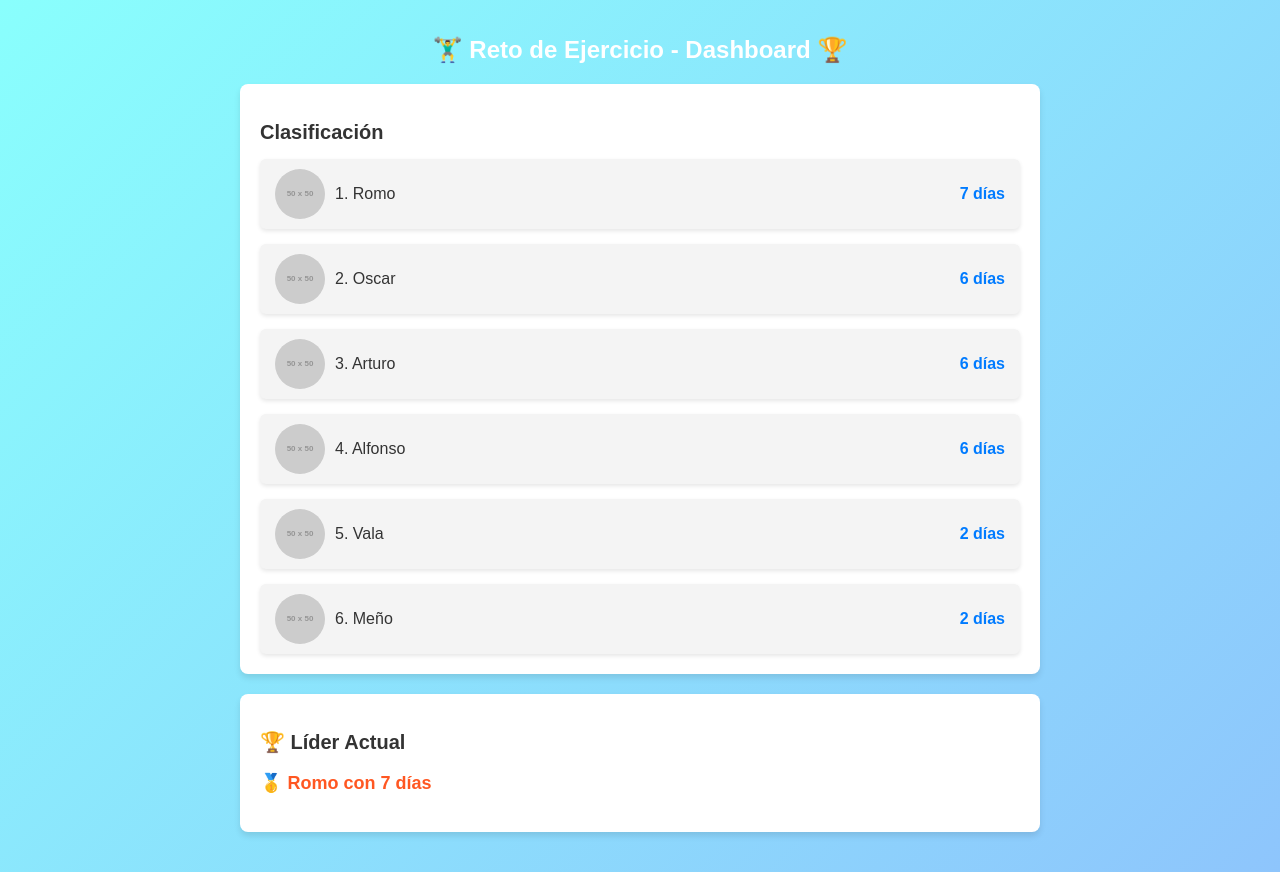
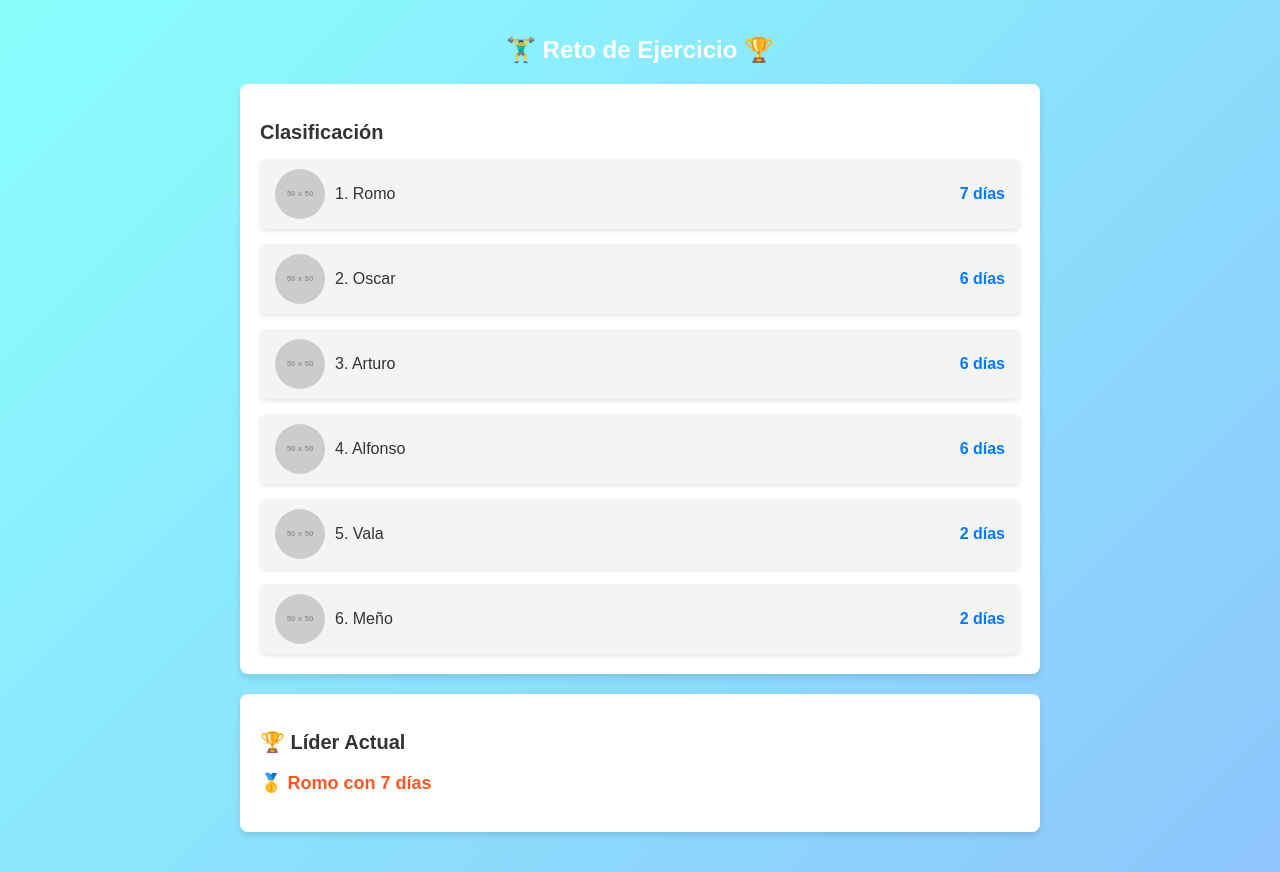
Before and after one commit to OscarMuRu99/workout.github.io, a plain HTML site: page index.html in a window 1280 px wide. Drawn offline with Linux system fonts and the light colour scheme; placeholder pictures from the web are drawn by us.

Commit message:
Changed title

```diff
--- a/index.html
+++ b/index.html
@@ -9,7 +9,7 @@
 <body>
   <div class="container">
     <header>
-      <h1>🏋️‍♂️ Reto de Ejercicio - Dashboard 🏆</h1>
+      <h1>🏋️‍♂️ Reto de Ejercicio 🏆</h1>
     </header>
 
     <main>
```
